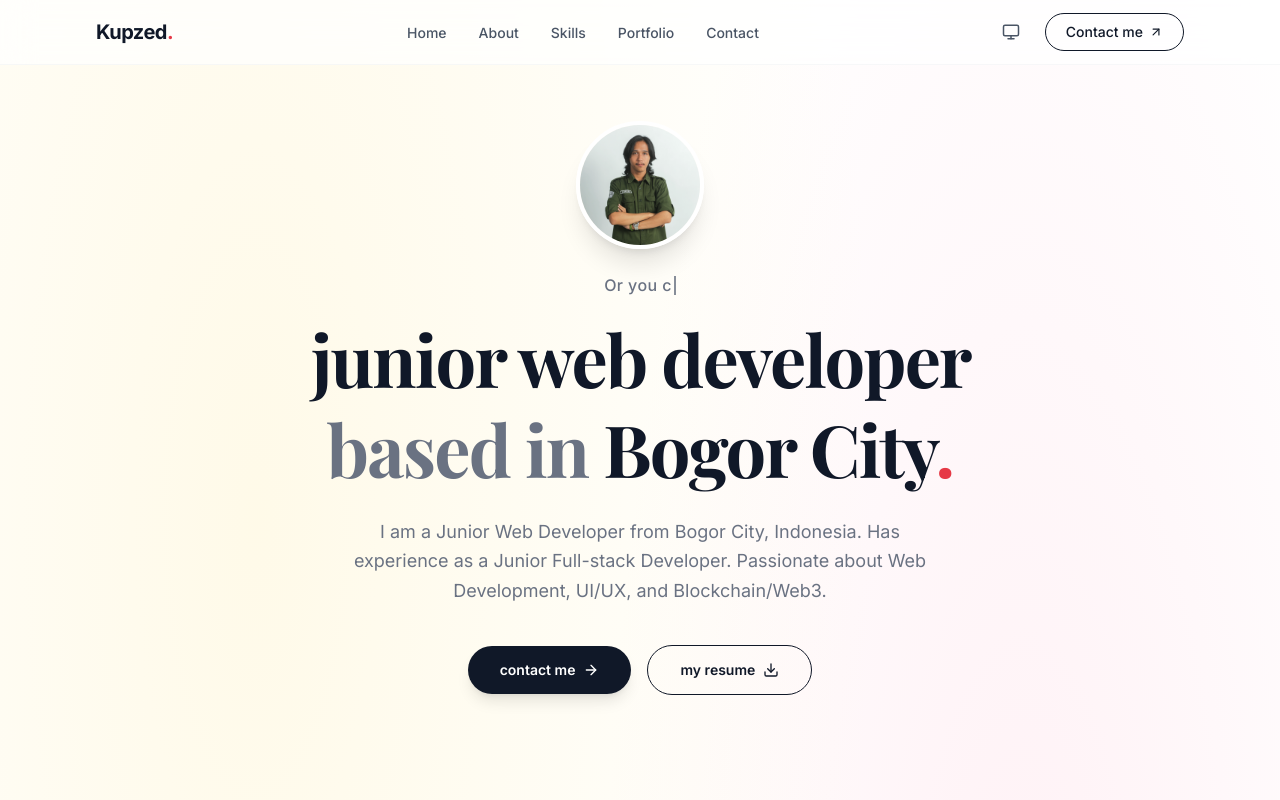
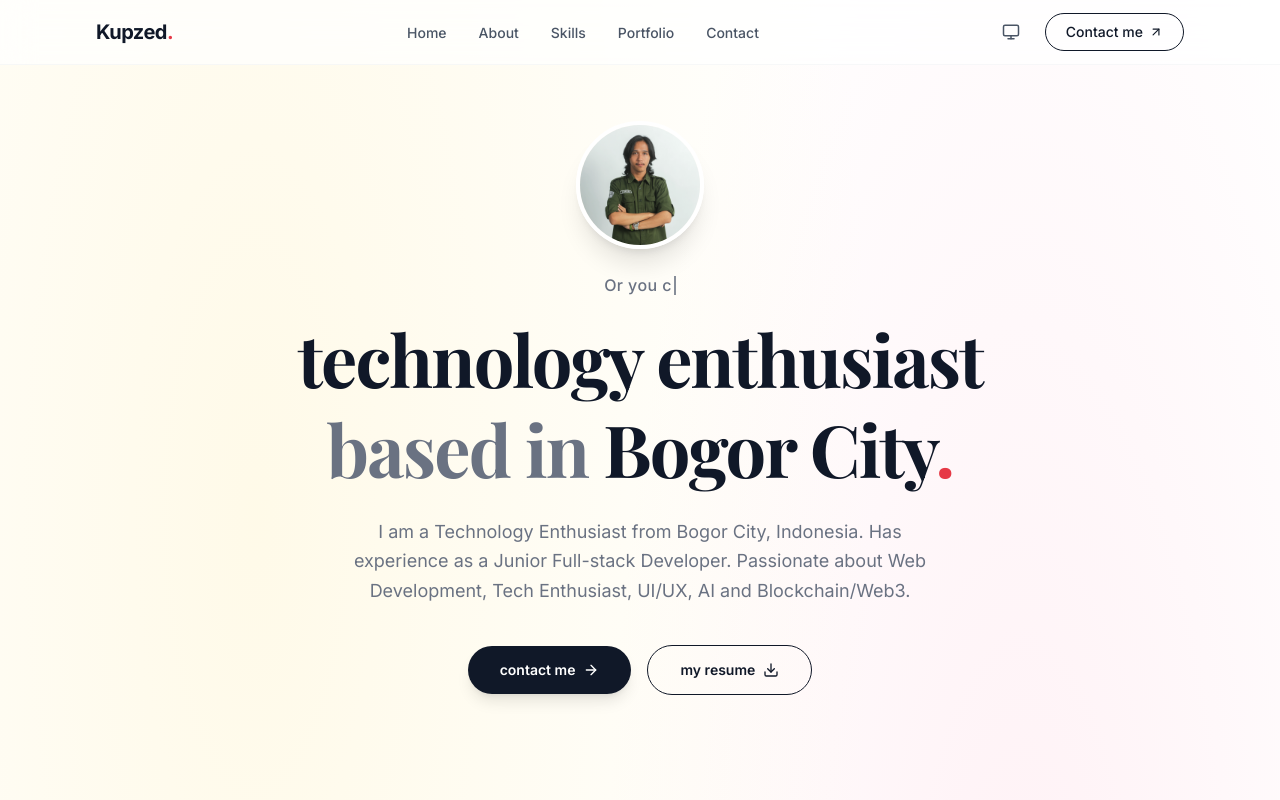
Before and after one commit to kupzed/my-portfolio, a Next.js app: page / in a window 1280 px wide. Shown: the top 800 px of the page. Built offline with nearby package versions, Linux system fonts and the light colour scheme; a web font is replaced by a local one.

Commit message:
Update: description update

```diff
--- a/src/components/Footer.tsx
+++ b/src/components/Footer.tsx
@@ -21,7 +21,7 @@ export default function Footer() {
 
         {/* Tagline */}
         <p className="mx-auto mt-3 max-w-md text-sm leading-relaxed text-gray-500 dark:text-white/60">
-          A Full-stack Developer building robust and scalable web applications.
+          A Full-stack Developer & Tech Enthusiast exploring AI & Web3.
         </p>
 
         {/* Social Icons */}
--- a/src/components/HeroSection.tsx
+++ b/src/components/HeroSection.tsx
@@ -133,7 +133,7 @@ export default function HeroSection() {
           className="mb-6 font-serif text-4xl font-bold leading-tight tracking-tight text-gray-900 dark:text-white sm:text-5xl md:text-6xl lg:text-7xl"
           style={{ fontFamily: "var(--font-serif)" }}
         >
-          junior web developer{" "}
+          technology enthusiast{" "}
           <span className="text-gray-500 dark:text-gray-400">based in</span>{" "}
           Bogor City<span className="text-accent">.</span>
         </motion.h1>
@@ -143,9 +143,9 @@ export default function HeroSection() {
           variants={fadeUp}
           className="mb-10 max-w-xl text-base leading-relaxed text-gray-500 dark:text-gray-400 md:text-lg"
         >
-          I am a Junior Web Developer from Bogor City, Indonesia. Has experience
-          as a Junior Full-stack Developer. Passionate about Web Development,
-          UI/UX, and Blockchain/Web3.
+          I am a Technology Enthusiast from Bogor City, Indonesia. Has
+          experience as a Junior Full-stack Developer. Passionate about Web
+          Development, Tech Enthusiast, UI/UX, AI and Blockchain/Web3.
         </motion.p>
 
         {/* ── CTA Buttons ── */}
@@ -155,7 +155,7 @@ export default function HeroSection() {
         >
           {/* Contact Me */}
           <a
-            href="https://wa.me/+628988449176"
+            href="https://t.me/kupzed"
             target="_blank"
             rel="noopener noreferrer"
             className="btn-scale inline-flex items-center justify-center gap-2 rounded-full bg-gray-900 px-7 py-3.5 text-sm font-semibold text-white shadow-lg hover:bg-gray-800 dark:bg-transparent dark:border dark:border-white dark:text-white dark:hover:bg-white dark:hover:text-gray-900 sm:px-8"
--- a/src/components/Navbar.tsx
+++ b/src/components/Navbar.tsx
@@ -97,7 +97,7 @@ export default function Navbar() {
               {themeIcon}
             </button>
             <a
-              href="https://wa.me/+628988449176"
+              href="https://t.me/kupzed"
               target="_blank"
               rel="noopener noreferrer"
               className="btn-scale inline-flex items-center gap-1.5 rounded-full border border-gray-900 dark:border-white px-5 py-2 text-sm font-medium text-gray-900 dark:text-white hover:bg-gray-900 hover:text-white dark:hover:bg-white dark:hover:text-gray-900"
@@ -161,7 +161,7 @@ export default function Navbar() {
                 transition={{ delay: navLinks.length * 0.06 }}
               >
                 <a
-                  href="https://wa.me/+628988449176"
+                  href="https://t.me/kupzed"
                   target="_blank"
                   rel="noopener noreferrer"
                   onClick={() => setMobileOpen(false)}
```
